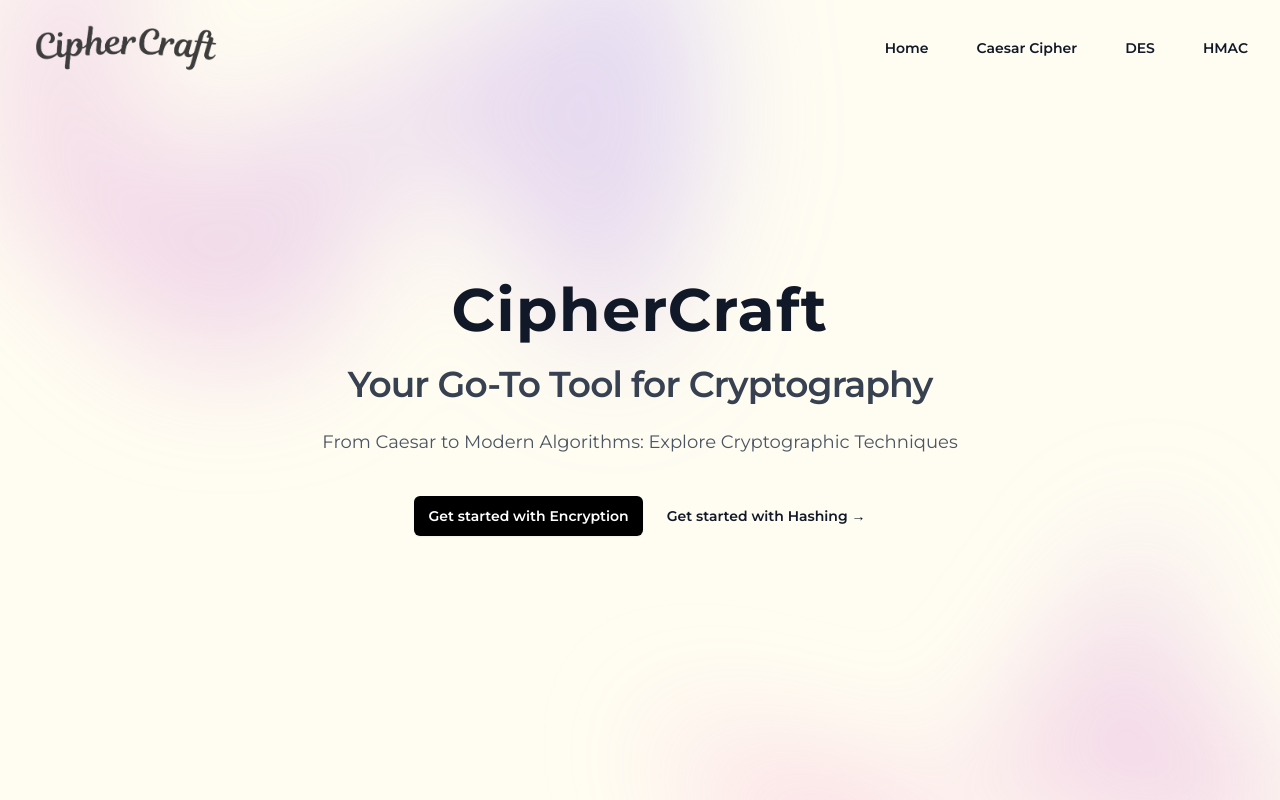
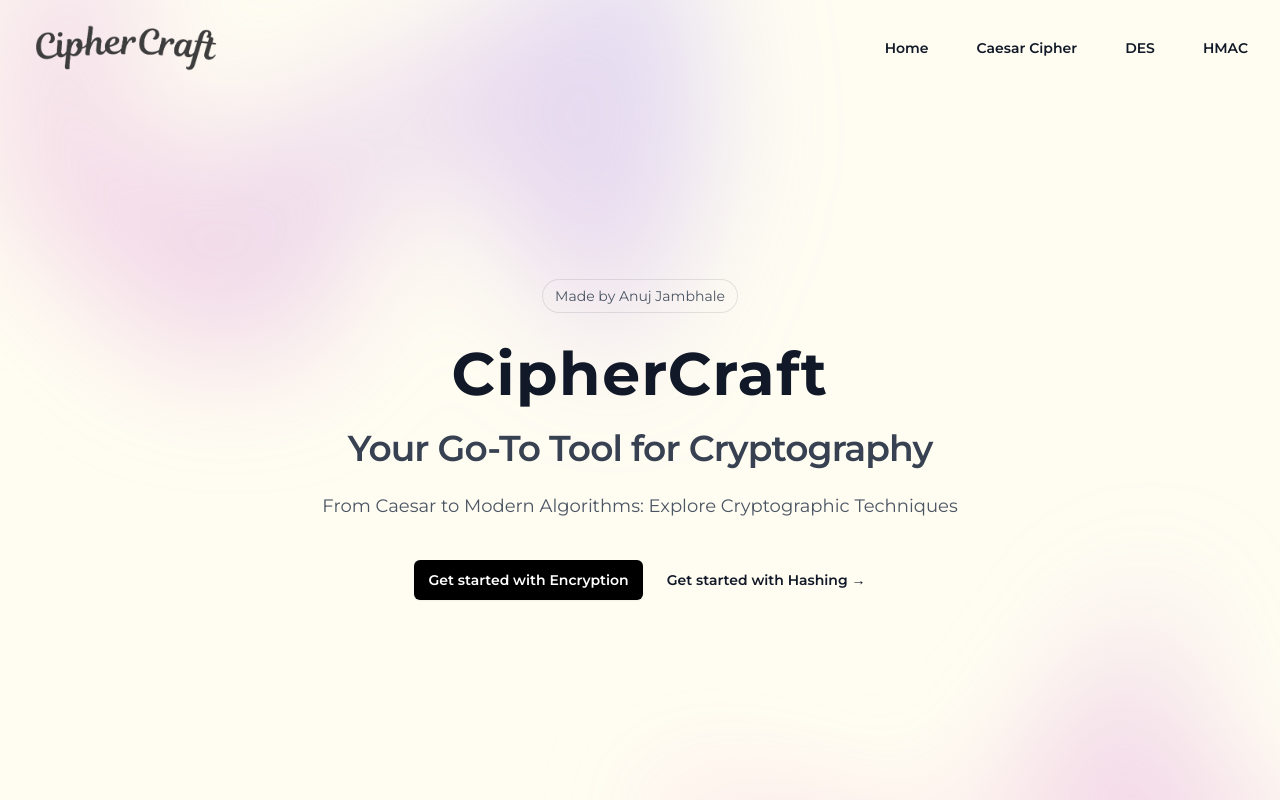
Before and after one commit to jambhaleAnuj/crypto_webapp, a React (Vite) app: page / in a window 1280 px wide. Shown: the top 800 px of the page. Built offline with nearby package versions, Linux system fonts and the light colour scheme.

Commit message:
Update App.jsx

```diff
--- a/src/App.jsx
+++ b/src/App.jsx
@@ -15,7 +15,11 @@ export default function App() {
           />
         </div>
         <div className="mx-auto max-w-2xl py-32 sm:py-48 lg:py-56">
-
+          <div className="text-center justify-center mb-10 sm:mb-8 sm:flex sm:justify-center">
+            <div className="relative rounded-full px-3 py-1 text-sm leading-6 text-gray-600 ring-1 ring-gray-900/10 hover:ring-gray-900/20">
+              Made by Anuj Jambhale
+            </div>
+          </div>
           <div className="text-center">
             <h1 className=" font-bold tracking-wide text-3xl text-gray-900 sm:text-6xl">
               CipherCraft <br />
```
